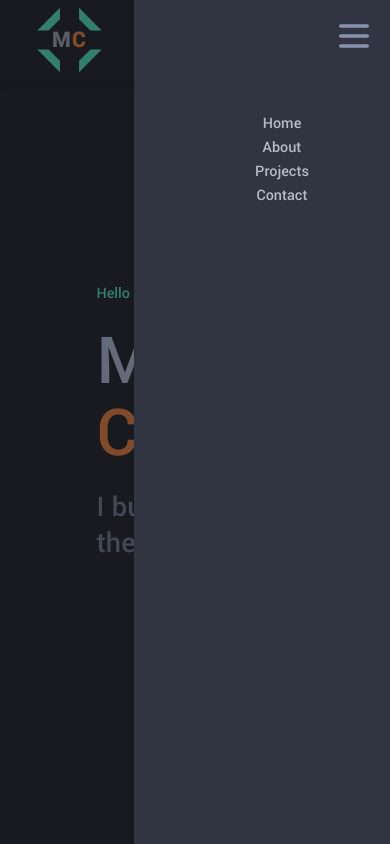
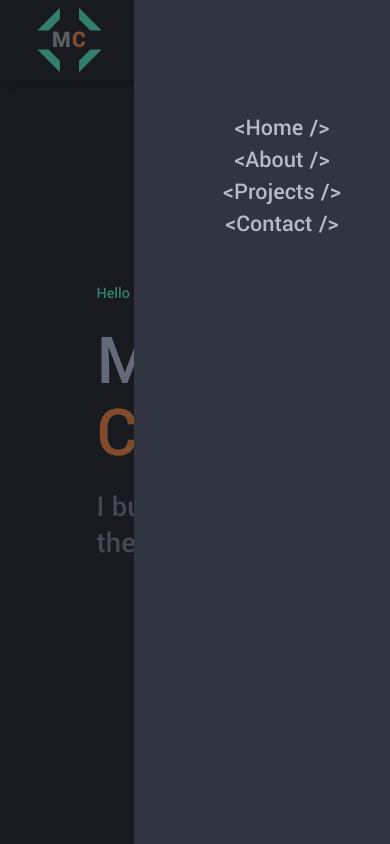
Before and after one commit to luciousmc/portfolio_v2, a Next.js app: page / in a window 390 px wide. Both pictures are taken after a click on the button 354 px from the left and 36 px from the top of the page. Shown: the top 844 px of the page. Built offline with nearby package versions, Linux system fonts and the light colour scheme.

Commit message:
feat: add style to mobile menu
+ create class for mobile nav menu
~ increase font size of mobile nav links

```diff
--- a/components/FeaturedProject.js
+++ b/components/FeaturedProject.js
@@ -9,7 +9,7 @@ function FeaturedProject() {
     <div>
       {featured.map(
         ({ name, description, repo_link, live_link, project_img, tech }) => (
-          <div className='relative max-w-600px shadow-lg mt-5 mb-12'>
+          <div key={name} className='relative max-w-600px shadow-lg mt-5 mb-12'>
             <div className='absolute opacity-[4%] top-0 left-0 right-0 bottom-0 z-[-1]'>
               <img
                 className='w-full h-full object-cover object-left-top'
--- a/components/ProjectList.js
+++ b/components/ProjectList.js
@@ -9,6 +9,7 @@ function ProjectList() {
     <div className='flex gap-3 justify-center'>
       {projects.map(({ name, description, tech, live_link, repo_link }) => (
         <div
+          key={name}
           onClick={() => router.push(live_link)}
           className='bg-gray-700 shadow-md p-5 cursor-pointer rounded-md w-72 group hover:-translate-y-2 transition duration-200'
         >
@@ -24,8 +25,8 @@ function ProjectList() {
           <h2 className='text-2xl my-2 group-hover:text-neon'>{name}</h2>
           <p className='py-3 font-light text-xl'>{description}</p>
           <ul className='flex text-xs gap-3 flex-wrap mt-3'>
-            {tech.map((item) => (
-              <li>{item}</li>
+            {tech.map((item, i) => (
+              <li key={i}>{item}</li>
             ))}
           </ul>
         </div>
--- a/components/SideMenu.js
+++ b/components/SideMenu.js
@@ -1,9 +1,7 @@
-import { MenuIcon } from '@heroicons/react/outline';
-import { useState } from 'react';
+import { MenuIcon, XIcon } from '@heroicons/react/outline';
+import Link from 'next/link';
 
-function SideMenu() {
-  const [isMenuOpen, setIsMenuOpen] = useState(false);
-
+function SideMenu({ isMenuOpen, setIsMenuOpen }) {
   return (
     <>
       <div className='fixed top-0 right-0 md:hidden z-[100]'>
@@ -11,7 +9,11 @@ function SideMenu() {
           onClick={() => setIsMenuOpen((isOpen) => !isOpen)}
           className='p-4 outline-none border-0'
         >
-          <MenuIcon className='h-10 text-slate' />
+          {isMenuOpen ? (
+            <XIcon className='text-slate' />
+          ) : (
+            <MenuIcon className='h-10 text-slate' />
+          )}
         </button>
       </div>
       <div
@@ -22,14 +24,33 @@ function SideMenu() {
       <menu
         className={`fixed right-0 z-[60] ${
           !isMenuOpen ? 'w-0 duration-100' : 'w-64'
-        } pt-28 h-full flex flex-col items-end bg-base my-0 transition-width duration-200 linear`}
+        } pt-28 h-full bg-base my-0 transition-width duration-200 linear`}
       >
-        <nav className='text-center w-full'>
+        <nav className='text-center w-full h-full'>
           <ul>
-            <li>Home</li>
-            <li>About</li>
-            <li>Projects</li>
-            <li>Contact</li>
+            <li className=''>
+              <Link href='#top'>
+                <a className='mobileNavLink'>&lt;Home /&gt;</a>
+              </Link>
+            </li>
+
+            <li>
+              <Link href='#About'>
+                <a className='mobileNavLink'>&lt;About /&gt;</a>
+              </Link>
+            </li>
+
+            <li>
+              <Link href='#Projects'>
+                <a className='mobileNavLink'>&lt;Projects /&gt;</a>
+              </Link>
+            </li>
+
+            <li>
+              <Link href='#Contact'>
+                <a className='mobileNavLink'>&lt;Contact /&gt;</a>
+              </Link>
+            </li>
           </ul>
         </nav>
       </menu>
--- a/pages/index.js
+++ b/pages/index.js
@@ -6,8 +6,22 @@ import SocialBox from '@components/SocialBox';
 import AboutSection from '@components/AboutSection';
 import SideMenu from '@components/SideMenu';
 import FeaturedProject from '@components/FeaturedProject';
+import { useEffect, useState } from 'react';
 
 export default function Home() {
+  const [isMenuOpen, setIsMenuOpen] = useState(false);
+
+  useEffect(() => {
+    const handleBodyClick = (e) => {
+      if (!isMenuOpen) return;
+
+      setIsMenuOpen(false);
+    };
+    window.addEventListener('click', handleBodyClick);
+
+    return () => window.removeEventListener('click', handleBodyClick);
+  }, []);
+
   return (
     <>
       <Head>
@@ -18,7 +32,7 @@ export default function Home() {
 
       <Header />
 
-      <SideMenu />
+      <SideMenu isMenuOpen={isMenuOpen} setIsMenuOpen={setIsMenuOpen} />
 
       <main className='max-w-7xl px-8 mx-auto'>
         <div className='flex flex-col w-[85%] mx-auto'>
--- a/styles/globals.css
+++ b/styles/globals.css
@@ -19,6 +19,11 @@
 @layer components {
   .navLink {
     @apply transition-colors duration-100 hover:text-neon cursor-pointer;
+  }
+
+  .mobileNavLink {
+    @apply transition-colors duration-100 hover:text-neon cursor-pointer;
+    @apply text-2xl whitespace-nowrap;
   }
 
   .social-icon {
```
